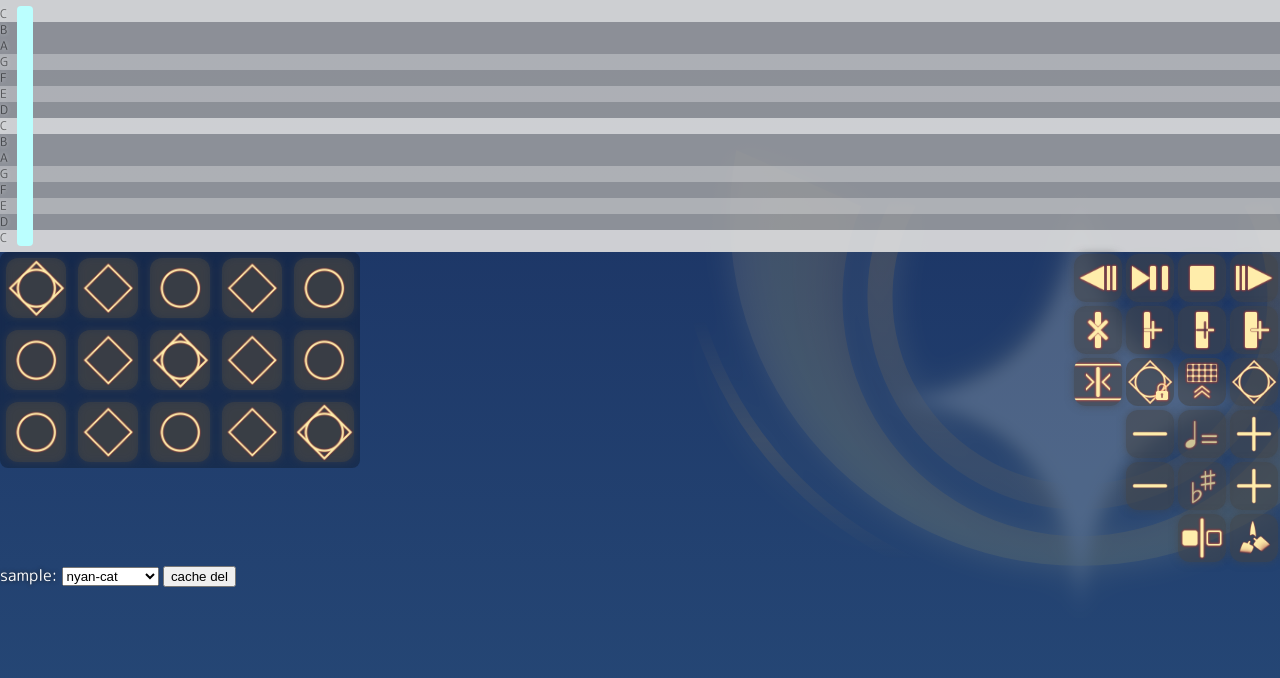
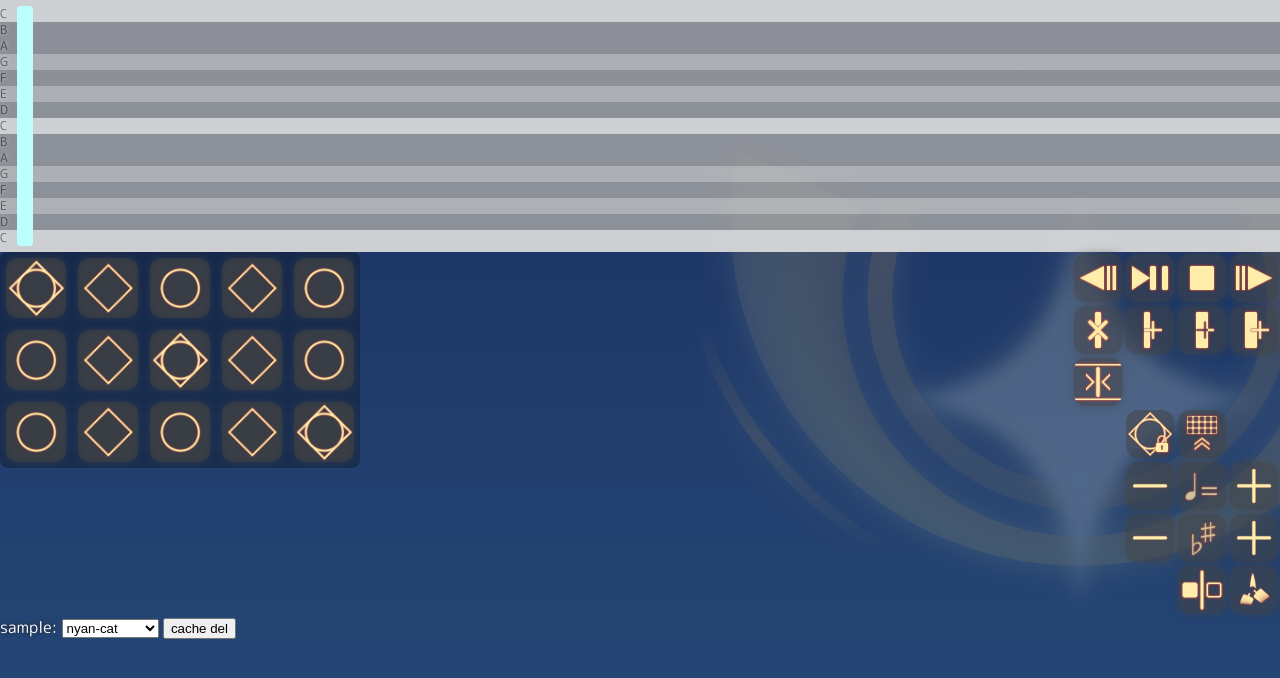
Before and after one commit to McbeEringi/sky, a plain HTML site: page seq.html in a window 1280 px wide. Drawn offline with Linux system fonts and the light colour scheme; a script that the page names is missing.

Commit message:
Update seq.html

```diff
--- a/seq.html
+++ b/seq.html
@@ -58,8 +58,8 @@
 
 		body>input[type="checkbox"]{display:none;}
 		#uiflip:checked~* .uiPanel{float:left;clear:left;}#uiflip:checked~* .kbPanel{float:right;clear:right;}
-		label[for="kblock"],label[for="tmute"],label[for="pract"]{box-shadow:0 0 0 0 #fea inset;transition:.1s;}
-		#kblock:checked~* label[for="kblock"],#tmute:checked~* label[for="tmute"],#pract:checked~* label[for="pract"]{box-shadow:0 0 2px 4px #fea inset;}
+		label[for="kblock"],label[for="pract"]{box-shadow:0 0 0 0 #fea inset;transition:.1s;}
+		#kblock:checked~* label[for="kblock"],#pract:checked~* label[for="pract"]{box-shadow:0 0 2px 4px #fea inset;}
 		#pract:checked~* .kbPanel{position:fixed;top:0;left:0;right:0;margin:0 auto;max-width:420px;}
 
 		.fg_{position:absolute;width:100%;height:100%;z-index:10;pointer-events:none;}
@@ -92,9 +92,7 @@
 			</button><button class="grid bg" style="--bp:-600% -100%;">add in
 			</button><button class="grid bg" style="--bp:-700% -100%;">add out</button><br>
 			         <button onclick="userscr[0]=true;dispScr.scrollLeft=dispCur.getBoundingClientRect().left+dispScr.scrollLeft+window.scrollX-dispScr.clientWidth*.5;" class="grid bg" style="--bp:-100% -200%;">scroll to cursor
-			</button><label for="kblock" class="grid bg" style="--bp:-200% -200%;">lock keyboard
-			</label><label for="pract" class="grid bg" style="--bp:-400% -200%;">practice
-			</label><button class="grid bg" style="--bp:-0% -0%;">button</button>
+			</button>
 		</div>
 		<div class="kbPanel">
 			<div id="kb">
@@ -104,6 +102,8 @@
 			</div>
 		</div>
 		<div class="uiPanel">
+			        <label for="kblock" class="grid bg" style="--bp:-200% -200%;">lock keyboard
+			</label><label for="pract" class="grid bg" style="--bp:-400% -200%;">practice</label><br>
 			         <button onclick="main.bpm-=6;Tone.Transport.bpm.value-=6;bpm_.value=main.bpm;" class="grid bg" style="--bp:-600% 0;">slow
 			</button><label><input id="bpm_" class="grid bg showtxt" onchange="bpmset();" style="--bp:-700% 0;"></input></label><button onclick="main.bpm+=6;Tone.Transport.bpm.value+=6;bpm_.value=main.bpm;" class="grid bg" style="--bp:-500% 0;">fast</button><br>
 			         <button onclick="sc_.value=--main.sc;" class="grid bg" style="--bp:-600% 0;">down
```
